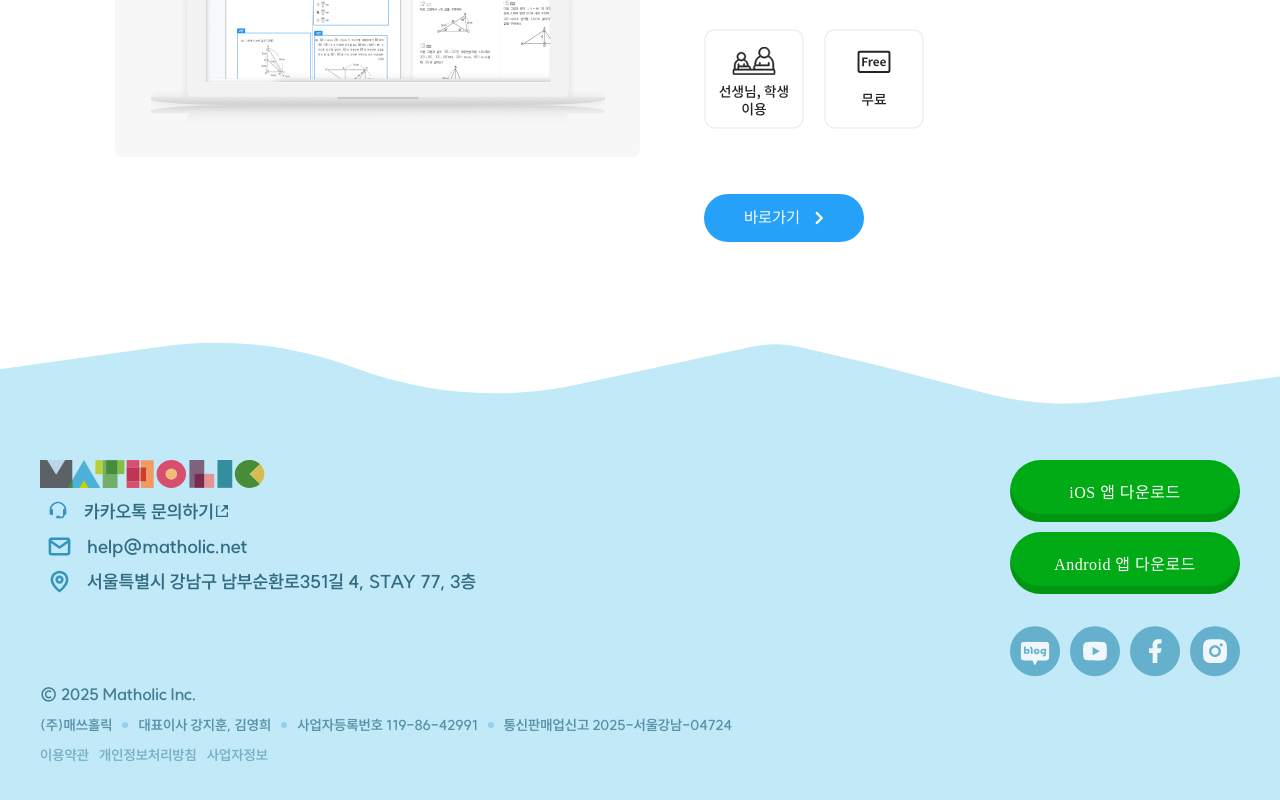
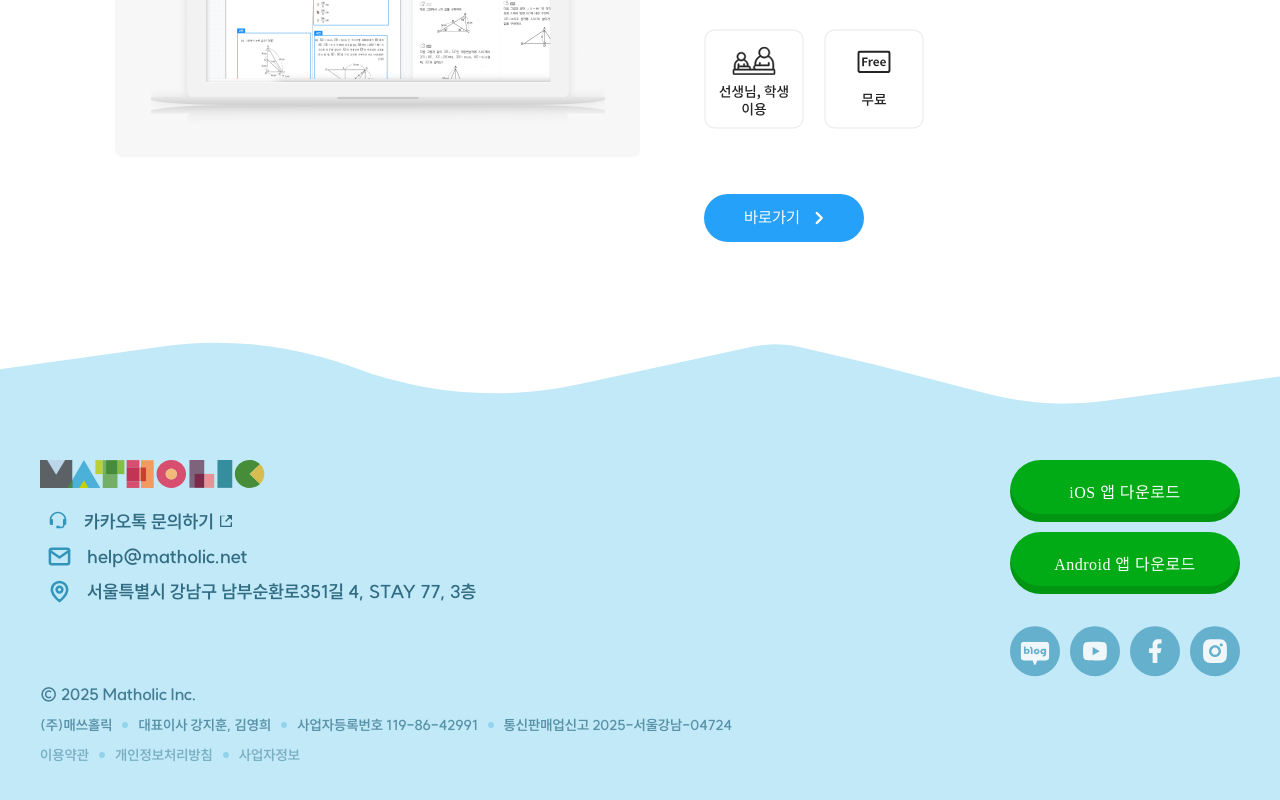
Before and after one commit to kimjihye058/holing, a React (Vite) app in the folder holingclone/: page / in a window 1280 px wide. Shown: the part 9823-10623 px from the top of the page. Built offline with nearby package versions, Linux system fonts and the light colour scheme; a web font is replaced by a local one.

Commit message:
#15 Footer 디자인 수정 사항 변경

```diff
--- a/holingclone/src/components/footer.tsx
+++ b/holingclone/src/components/footer.tsx
@@ -13,7 +13,7 @@ function Footer() {
                 alt=""
                 width={225}
               />
-              <ContectDivs>
+              <ContectDivs style={{ padding: "10px 0px" }}>
                 <ContectDiv>
                   <svg
                     stroke="currentColor"
@@ -37,6 +37,8 @@ function Footer() {
                       textDecoration: "none",
                       color: "inherit",
                       cursor: "pointer",
+                      flexDirection: "row",
+                      gap: "4px",
                     }}
                   >
                     <ContectSpan>카카오톡 문의하기</ContectSpan>
@@ -83,9 +85,11 @@ function Footer() {
                 <a href="https://parking.matholic.com/policy/service">
                   <CompanyPolicySpan>이용약관</CompanyPolicySpan>
                 </a>
+                <CompanyDotDiv />
                 <a href="https://parking.matholic.com/policy/privacy">
                   <CompanyPolicySpan>개인정보처리방침</CompanyPolicySpan>
                 </a>
+                <CompanyDotDiv />
                 <a href="https://www.ftc.go.kr/bizCommPop.do?wrkr_no=1198642991">
                   <CompanyPolicySpan>사업자정보</CompanyPolicySpan>
                 </a>
```
